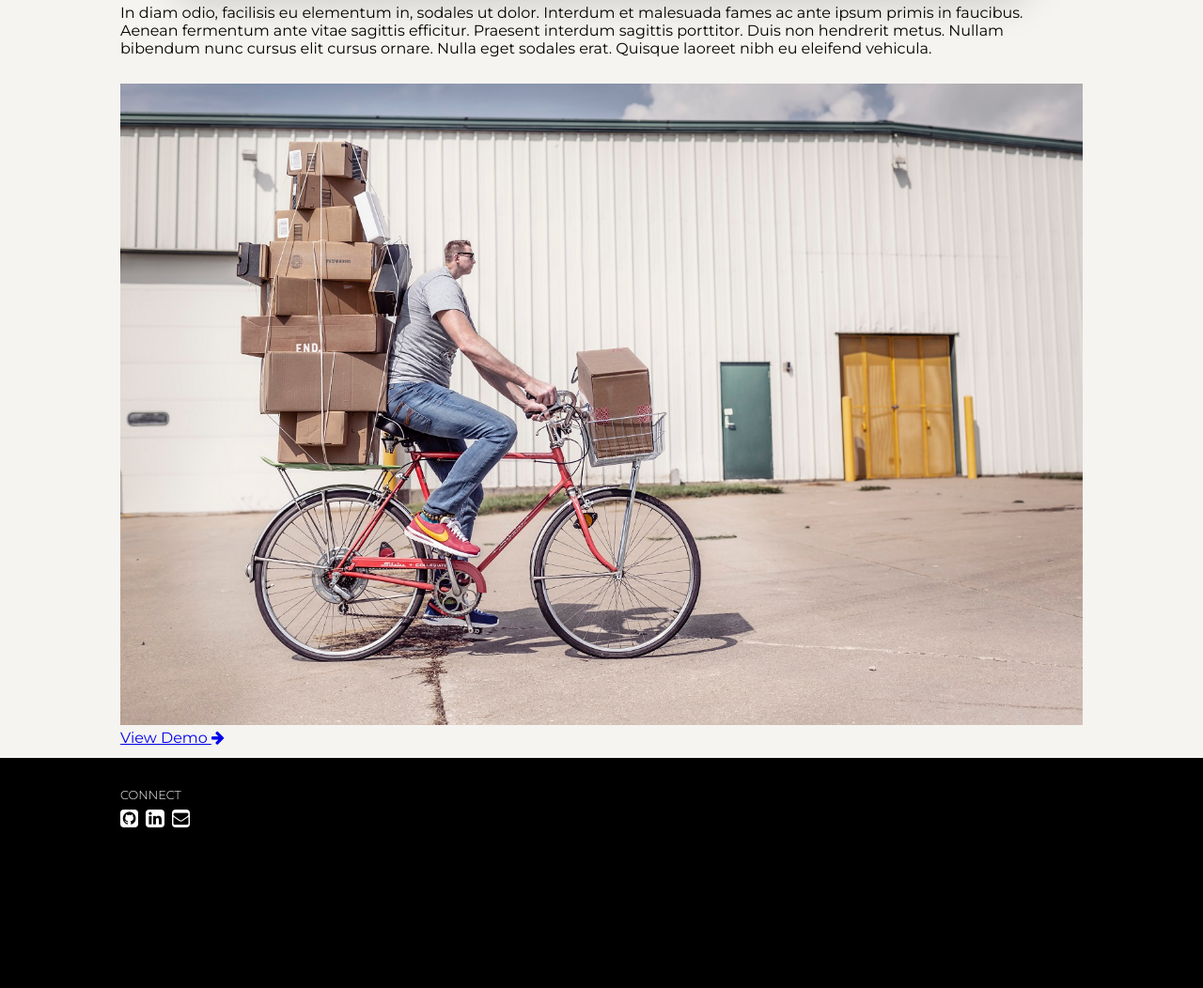
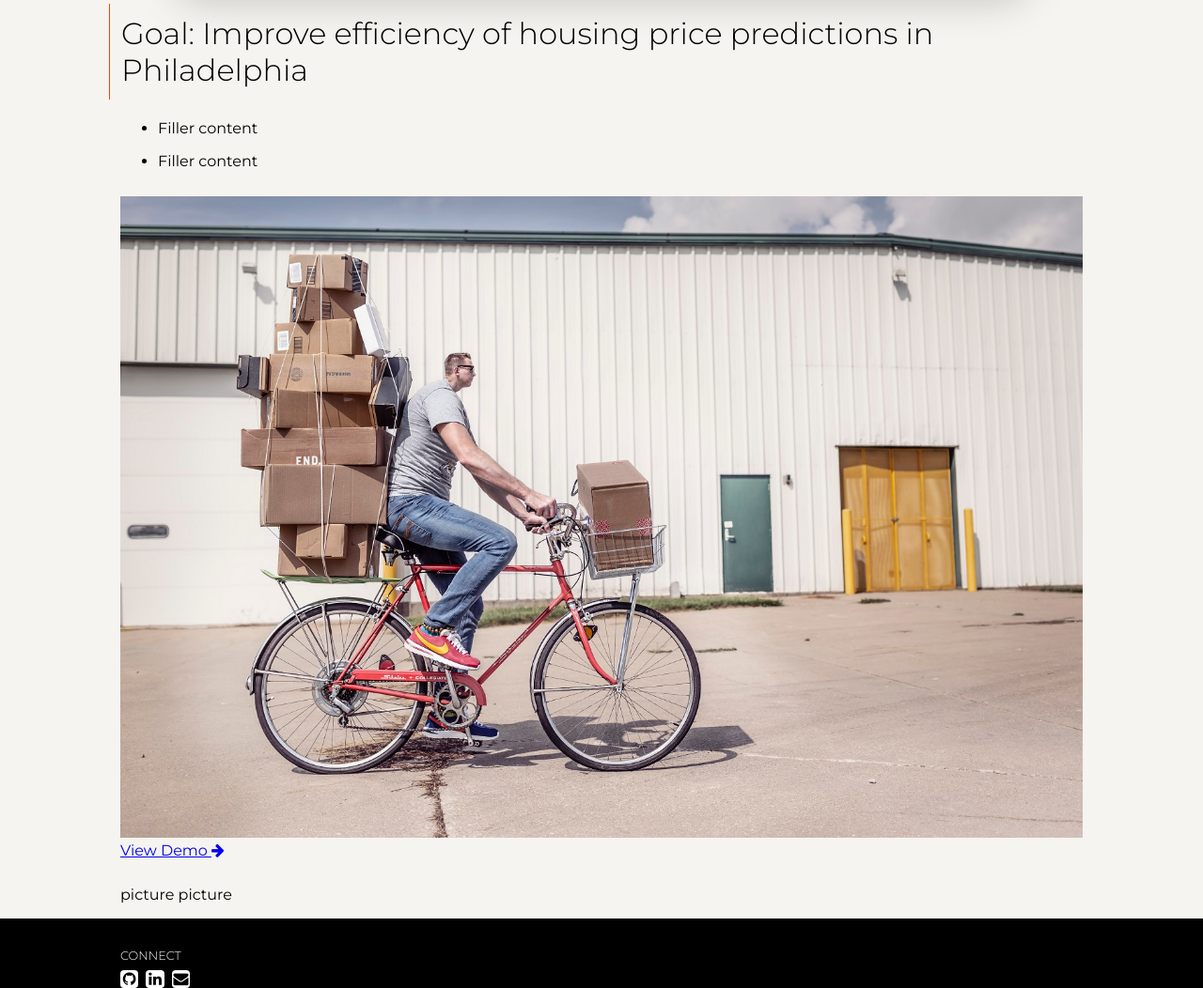
Before and after one commit to astauf03/portfolio, a Jekyll site: the page built from _projects/ppa-midterm.md, in a window 1280 px wide and 1400 px high, scrolled down 573 px. Shown: the part 348-1400 px from the top of the window at 94% size. Built offline with Jekyll 4.4.1, drawn with Linux system fonts in a browser that asks for light colours; before the commit the page ends 1802 px from its top, so only the background shows below that.

```diff
--- a/_projects/ppa-midterm.md
+++ b/_projects/ppa-midterm.md
@@ -4,6 +4,11 @@ title: 'Philadelphia Housing Prediction Model Analysis'
 thumbnail: /assets/img/projects/ppa-midterm/thumbnail_midterm.jpg
 ---
 
-In diam odio, facilisis eu elementum in, sodales ut dolor. Interdum et malesuada fames ac ante ipsum primis in faucibus. Aenean fermentum ante vitae sagittis efficitur. Praesent interdum sagittis porttitor. Duis non hendrerit metus. Nullam bibendum nunc cursus elit cursus ornare. Nulla eget sodales erat. Quisque laoreet nibh eu eleifend vehicula.
+# Goal: Improve efficiency of housing price predictions in Philadelphia
+
+- Filler content
+
+- Filler content
 
 {% include image.html url="http://www.gratisography.com" image="projects/proj-4/bike.jpg" %}
+ picture picture
```
Also changed, not shown: _projects/proj-5.md (+1 -1 lines).
